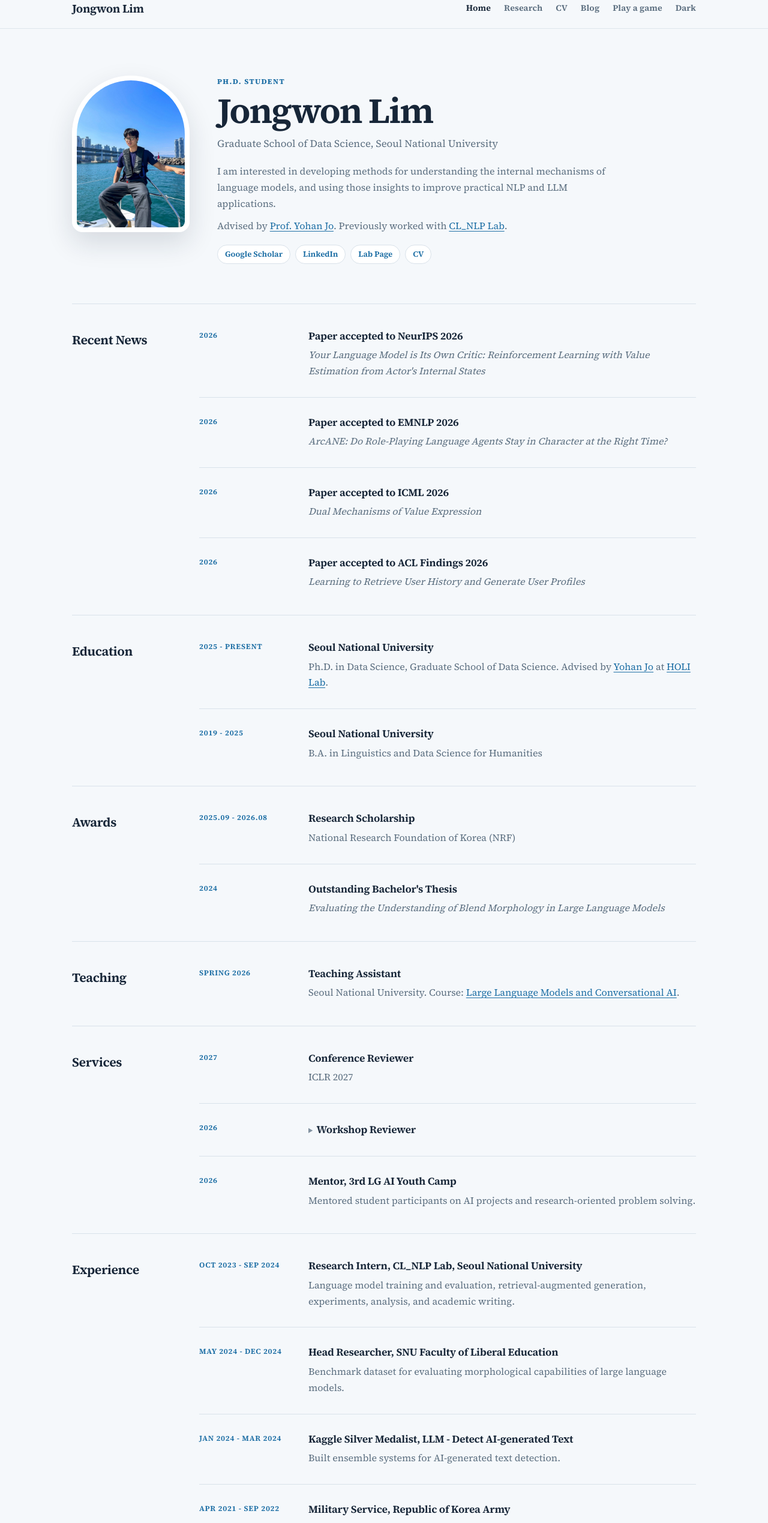
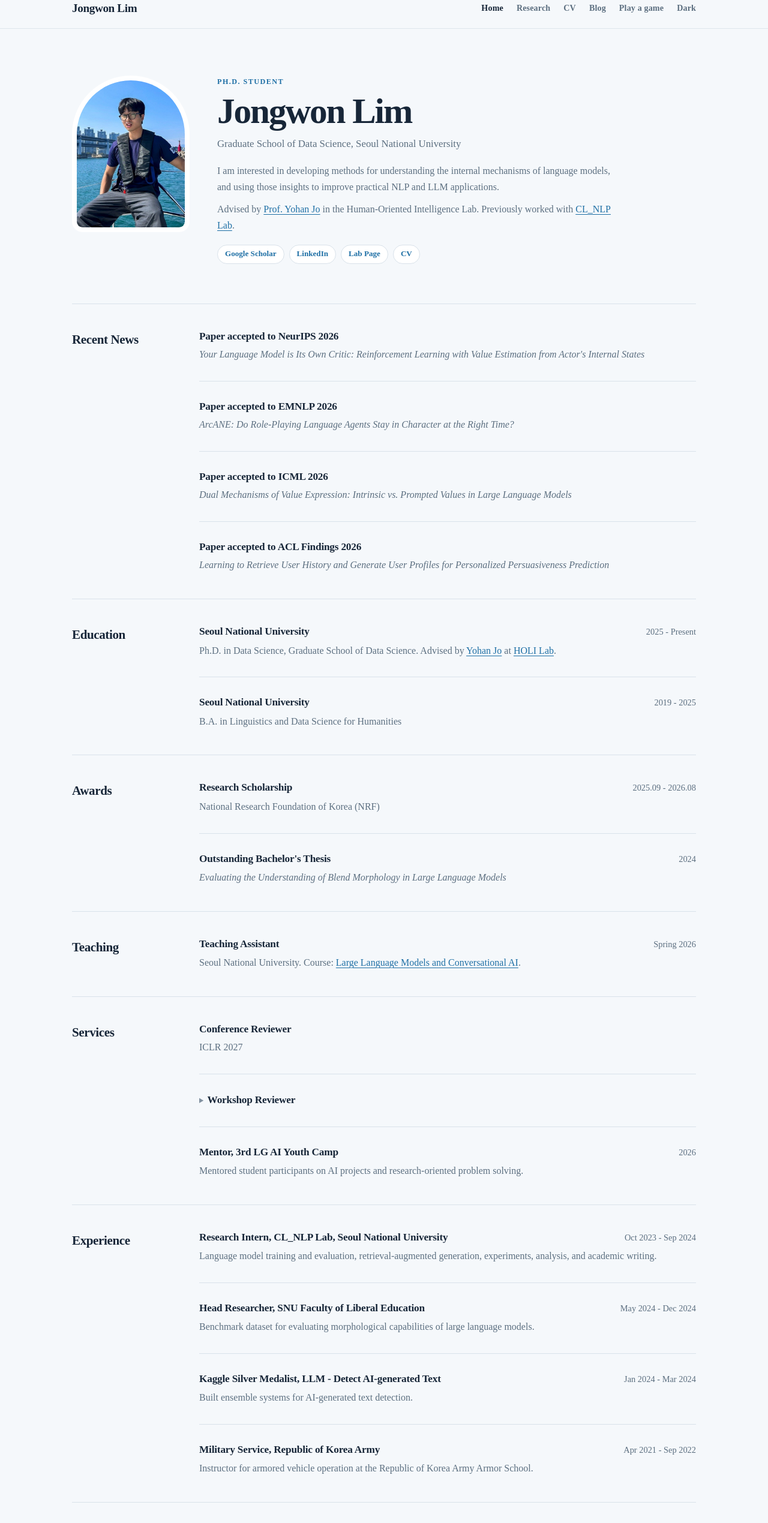
Before and after one commit to elijah0430/elijah0430.github.io, a website: page index.html in a window 1280 px wide. Shown: the part 20-2559 px from the top of the page at 60% size. Drawn offline with nearby package versions, Linux system fonts and the light colour scheme; no server answers.

Commit message:
Refine homepage typography, portrait, and dated entries

```diff
--- a/assets/css/styles.css
+++ b/assets/css/styles.css
@@ -1,5 +1,3 @@
-@import url("https://fonts.googleapis.com/css2?family=Source+Serif+4:opsz,wght@8..60,400..800&display=swap");
-
 :root {
   color-scheme: light;
   --bg: #f5f8fb;
@@ -11,7 +9,7 @@
   --link: #1e6fa5;
   --link-bg: #e6f1f8;
   --accent: #4a90c2;
-  --font-main: "Source Serif 4", Georgia, serif;
+  --font-main: "Times New Roman", Times, serif;
   --font-code: Consolas, "Courier New", monospace;
   --header-height: 68px;
   --page-width: 1040px;
@@ -221,13 +219,21 @@ strong {
   padding: 78px 0 66px;
 }
 
-.portrait {
+.portrait-frame {
   width: 196px;
   aspect-ratio: 3 / 4;
-  object-fit: cover;
+  align-self: start;
+  overflow: hidden;
   border: 8px solid var(--surface);
   border-radius: 100px 100px 18px 18px;
-  box-shadow: 0 18px 45px color-mix(in srgb, var(--text) 14%, transparent);
+}
+
+.portrait {
+  width: 100%;
+  height: 100%;
+  object-fit: cover;
+  transform: scale(1.75);
+  transform-origin: 50% 60%;
 }
 
 .kicker,
@@ -366,17 +372,27 @@ strong {
 }
 
 .entry {
-  display: grid;
-  grid-template-columns: 158px minmax(0, 1fr);
-  gap: 24px;
+  min-width: 0;
+}
+
+.entry-heading {
+  display: flex;
+  flex-wrap: wrap;
+  align-items: baseline;
+  justify-content: space-between;
+  gap: 2px 20px;
+  margin-bottom: 6px;
+}
+
+.entry-heading h3 {
+  flex: 1 1 260px;
+  margin-bottom: 0;
 }
 
 .entry time {
-  color: var(--link);
-  font-size: 0.78rem;
-  font-weight: 650;
-  letter-spacing: 0.06em;
-  text-transform: uppercase;
+  color: var(--muted);
+  font-size: 0.9rem;
+  white-space: nowrap;
 }
 
 .entry p {
@@ -872,7 +888,6 @@ strong {
   padding: 14px;
   border: 1px solid var(--line);
   background: color-mix(in srgb, var(--surface) 94%, transparent);
-  box-shadow: 0 18px 48px rgba(32, 41, 56, 0.16);
   transform: translateX(-50%);
 }
 
@@ -1000,8 +1015,7 @@ html.js .reveal {
   }
 
   .intro,
-  .section,
-  .entry {
+  .section {
     grid-template-columns: 1fr;
   }
 
@@ -1010,8 +1024,17 @@ html.js .reveal {
     padding-top: 42px;
   }
 
-  .portrait {
+  .portrait-frame {
     width: 156px;
+  }
+
+  .entry-heading {
+    flex-direction: column;
+    align-items: flex-start;
+  }
+
+  .entry-heading h3 {
+    flex: none;
   }
 
   .section {
--- a/index.html
+++ b/index.html
@@ -19,7 +19,7 @@
   <meta name="twitter:image" content="https://elijah0430.github.io/assets/img/profile.jpg?v=2" />
   <meta name="theme-color" content="#f5f8fb" />
   <link rel="icon" href="assets/img/favicon.svg" type="image/svg+xml" />
-  <link rel="stylesheet" href="assets/css/styles.css?v=20261004-serif" />
+  <link rel="stylesheet" href="assets/css/styles.css?v=20261008-clean" />
   <script>document.documentElement.classList.add('js');</script>
   <script>
     window.EMAILJS_CONFIG = {
@@ -83,7 +83,9 @@
 
   <main id="main" class="page">
     <section class="intro" id="home">
-      <img class="portrait" src="assets/img/profile.jpg?v=2" alt="Jongwon Lim" />
+      <div class="portrait-frame">
+        <img class="portrait" src="assets/img/profile.jpg?v=2" alt="Jongwon Lim" />
+      </div>
       <div>
         <p class="kicker">Ph.D. Student</p>
         <h1>Jongwon Lim</h1>
@@ -95,7 +97,7 @@
           and using those insights to improve practical NLP and LLM applications.
         </p>
         <p class="advisor">
-          Advised by <a href="https://yohanjo.github.io/" target="_blank" rel="noopener noreferrer">Prof. Yohan Jo</a>.
+          Advised by <a href="https://yohanjo.github.io/" target="_blank" rel="noopener noreferrer">Prof. Yohan Jo</a> in the Human-Oriented Intelligence Lab.
           Previously worked with <a href="http://knlp.snu.ac.kr/people.html" target="_blank" rel="noopener noreferrer">CL_NLP Lab</a>.
         </p>
         <div class="link-row">
@@ -113,31 +115,27 @@
       </div>
       <div class="section-body">
         <article class="entry">
-          <time>2026</time>
           <div>
             <h3>Paper accepted to NeurIPS 2026</h3>
             <p><em>Your Language Model is Its Own Critic: Reinforcement Learning with Value Estimation from Actor's Internal States</em></p>
           </div>
         </article>
         <article class="entry">
-          <time>2026</time>
           <div>
             <h3>Paper accepted to EMNLP 2026</h3>
             <p><em>ArcANE: Do Role-Playing Language Agents Stay in Character at the Right Time?</em></p>
           </div>
         </article>
         <article class="entry">
-          <time>2026</time>
           <div>
             <h3>Paper accepted to ICML 2026</h3>
-            <p><em>Dual Mechanisms of Value Expression</em></p>
+            <p><em>Dual Mechanisms of Value Expression: Intrinsic vs. Prompted Values in Large Language Models</em></p>
           </div>
         </article>
         <article class="entry">
-          <time>2026</time>
           <div>
             <h3>Paper accepted to ACL Findings 2026</h3>
-            <p><em>Learning to Retrieve User History and Generate User Profiles</em></p>
+            <p><em>Learning to Retrieve User History and Generate User Profiles for Personalized Persuasiveness Prediction</em></p>
           </div>
         </article>
       </div>
@@ -149,9 +147,11 @@
       </div>
       <div class="section-body">
         <article class="entry">
-          <time>2025 - Present</time>
           <div>
-            <h3>Seoul National University</h3>
+            <div class="entry-heading">
+              <h3>Seoul National University</h3>
+              <time>2025 - Present</time>
+            </div>
             <p>
               Ph.D. in Data Science, Graduate School of Data Science.
               Advised by <a href="https://yohanjo.github.io/" target="_blank" rel="noopener noreferrer">Yohan Jo</a> at <a href="https://yohanjo.github.io/lab.html" target="_blank" rel="noopener noreferrer">HOLI Lab</a>.
@@ -159,9 +159,11 @@
           </div>
         </article>
         <article class="entry">
-          <time>2019 - 2025</time>
           <div>
-            <h3>Seoul National University</h3>
+            <div class="entry-heading">
+              <h3>Seoul National University</h3>
+              <time>2019 - 2025</time>
+            </div>
             <p>B.A. in Linguistics and Data Science for Humanities</p>
           </div>
         </article>
@@ -174,16 +176,20 @@
       </div>
       <div class="section-body">
         <article class="entry">
-          <time>2025.09 - 2026.08</time>
           <div>
-            <h3>Research Scholarship</h3>
+            <div class="entry-heading">
+              <h3>Research Scholarship</h3>
+              <time>2025.09 - 2026.08</time>
+            </div>
             <p>National Research Foundation of Korea (NRF)</p>
           </div>
         </article>
         <article class="entry">
-          <time>2024</time>
           <div>
-            <h3>Outstanding Bachelor's Thesis</h3>
+            <div class="entry-heading">
+              <h3>Outstanding Bachelor's Thesis</h3>
+              <time>2024</time>
+            </div>
             <p><em>Evaluating the Understanding of Blend Morphology in Large Language Models</em></p>
           </div>
         </article>
@@ -196,9 +202,11 @@
       </div>
       <div class="section-body">
         <article class="entry">
-          <time>Spring 2026</time>
           <div>
-            <h3>Teaching Assistant</h3>
+            <div class="entry-heading">
+              <h3>Teaching Assistant</h3>
+              <time>Spring 2026</time>
+            </div>
             <p>
               Seoul National University. Course: <a href="https://yohanjo.github.io/files/syllabus/2026-1-llm.pdf" target="_blank" rel="noopener noreferrer">Large Language Models and Conversational AI</a>.
             </p>
@@ -213,14 +221,12 @@
       </div>
       <div class="section-body">
         <article class="entry">
-          <time>2027</time>
           <div>
             <h3>Conference Reviewer</h3>
             <p>ICLR 2027</p>
           </div>
         </article>
         <article class="entry">
-          <time>2026</time>
           <details class="service-workshops">
             <summary><h3>Workshop Reviewer</h3></summary>
             <ul>
@@ -234,9 +240,11 @@
           </details>
         </article>
         <article class="entry">
-          <time>2026</time>
           <div>
-            <h3>Mentor, 3rd LG AI Youth Camp</h3>
+            <div class="entry-heading">
+              <h3>Mentor, 3rd LG AI Youth Camp</h3>
+              <time>2026</time>
+            </div>
             <p>Mentored student participants on AI projects and research-oriented problem solving.</p>
           </div>
         </article>
@@ -249,30 +257,38 @@
       </div>
       <div class="section-body">
         <article class="entry">
-          <time>Oct 2023 - Sep 2024</time>
           <div>
-            <h3>Research Intern, CL_NLP Lab, Seoul National University</h3>
+            <div class="entry-heading">
+              <h3>Research Intern, CL_NLP Lab, Seoul National University</h3>
+              <time>Oct 2023 - Sep 2024</time>
+            </div>
             <p>Language model training and evaluation, retrieval-augmented generation, experiments, analysis, and academic writing.</p>
           </div>
         </article>
         <article class="entry">
-          <time>May 2024 - Dec 2024</time>
           <div>
-            <h3>Head Researcher, SNU Faculty of Liberal Education</h3>
+            <div class="entry-heading">
+              <h3>Head Researcher, SNU Faculty of Liberal Education</h3>
+              <time>May 2024 - Dec 2024</time>
+            </div>
             <p>Benchmark dataset for evaluating morphological capabilities of large language models.</p>
           </div>
         </article>
         <article class="entry">
-          <time>Jan 2024 - Mar 2024</time>
           <div>
-            <h3>Kaggle Silver Medalist, LLM - Detect AI-generated Text</h3>
+            <div class="entry-heading">
+              <h3>Kaggle Silver Medalist, LLM - Detect AI-generated Text</h3>
+              <time>Jan 2024 - Mar 2024</time>
+            </div>
             <p>Built ensemble systems for AI-generated text detection.</p>
           </div>
         </article>
         <article class="entry">
-          <time>Apr 2021 - Sep 2022</time>
           <div>
-            <h3>Military Service, Republic of Korea Army</h3>
+            <div class="entry-heading">
+              <h3>Military Service, Republic of Korea Army</h3>
+              <time>Apr 2021 - Sep 2022</time>
+            </div>
             <p>Instructor for armored vehicle operation at the Republic of Korea Army Armor School.</p>
           </div>
         </article>
```
Also changed, not shown: assets/css/blog.css (+6 -6 lines), blog.html (+2 -2 lines), cv.html (+23 -13 lines), docs/cv-maintenance.md (+1 -1 lines), game.html (+1 -1 lines), research.html (+1 -1 lines), tests/homepage.test.cjs (added, +73 -0 lines), tests/services.test.cjs (+1 -1 lines), 3 other files.
